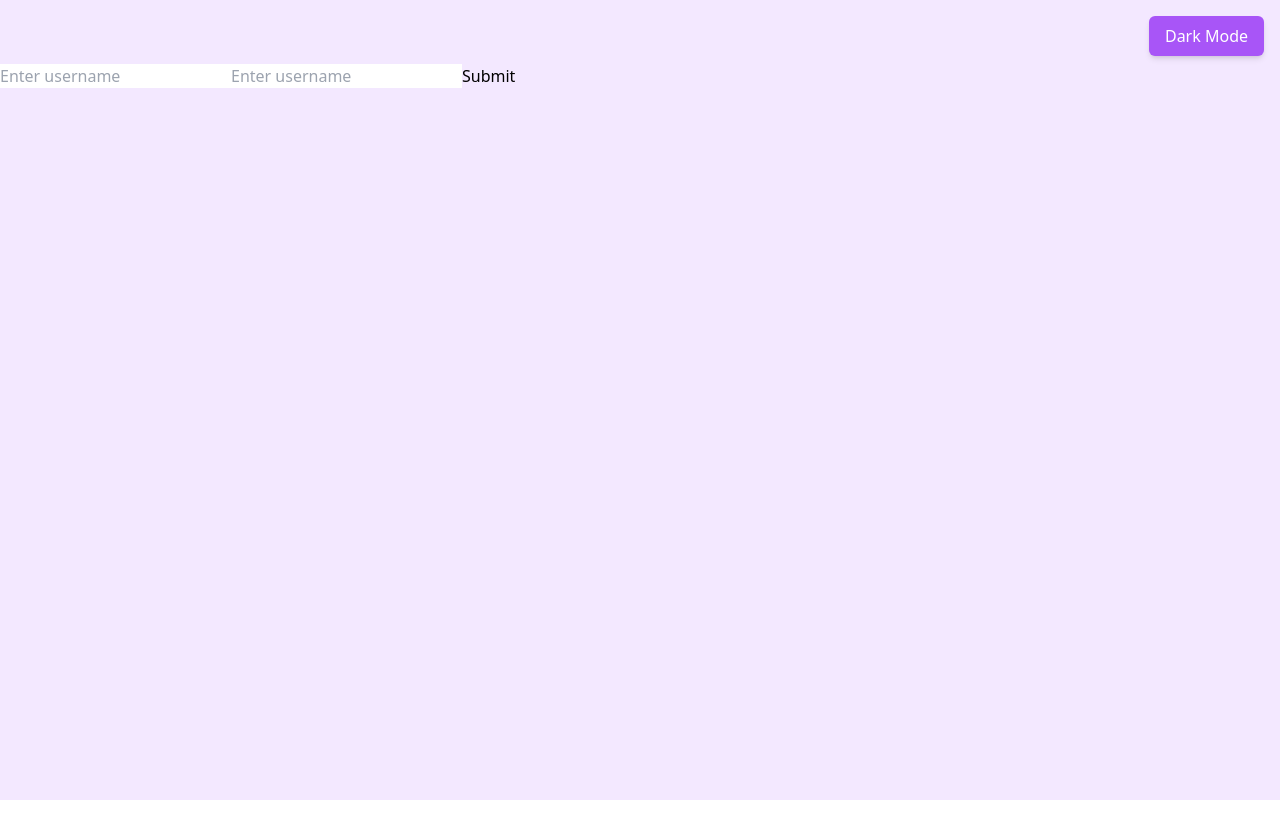
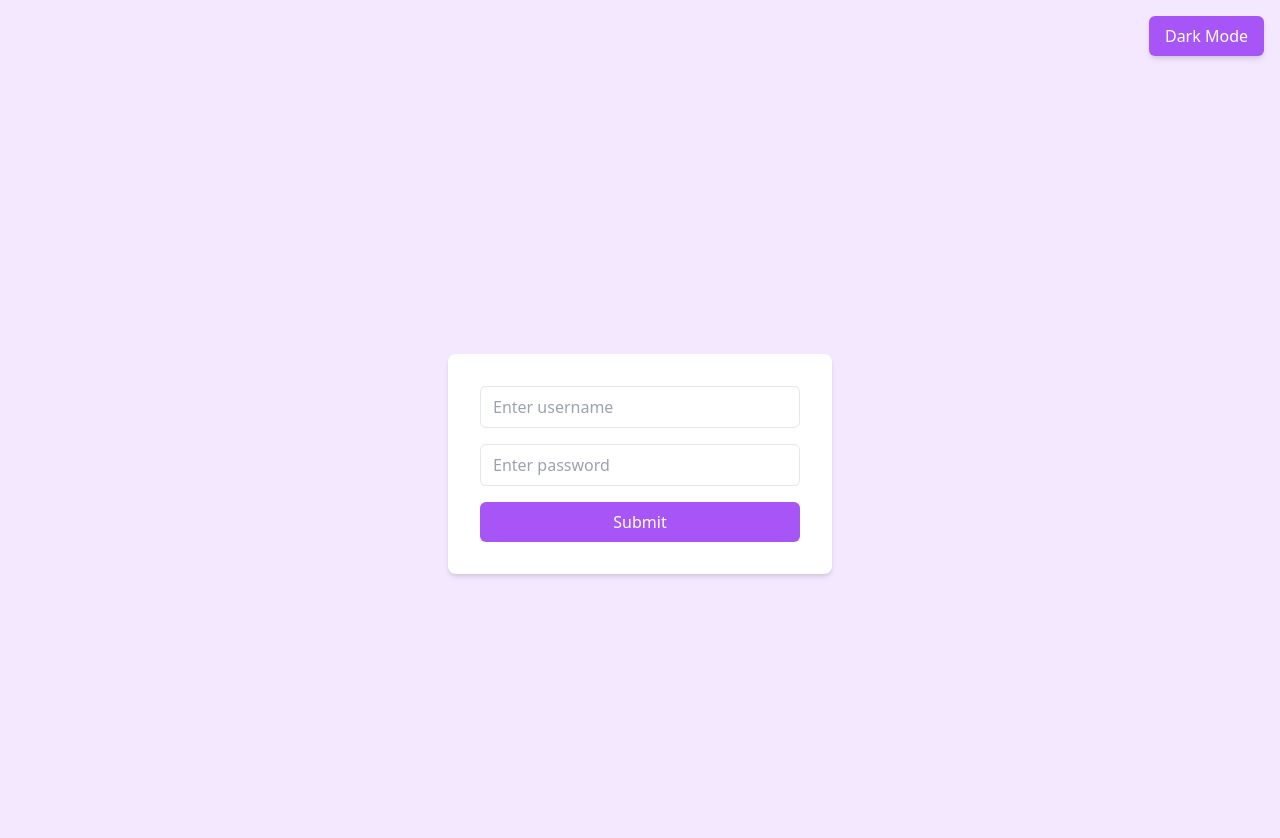
Before and after one commit to roystondz/campusConnect, a React (Vite) app in the folder frontend/: page /login in a window 1280 px wide. Shown: the top 838 px of the page. Before the commit the page ends 800 px from the top, so only its background shows below. Built offline with nearby package versions, Linux system fonts and the light colour scheme.

Commit message:
tailwind css

```diff
--- a/frontend/components/Login.jsx
+++ b/frontend/components/Login.jsx
@@ -23,12 +23,30 @@ const Login = () => {
 
 
   return (
-    <div>
-      <form onSubmit={handleSubmit}>
-        <input type="text" value={inputData} onChange={handleInputChange} placeholder="Enter username" />
-        <input type="password" value={inputData} onChange={handleInputChange} placeholder="Enter username" />
-        <button type="submit">Submit</button>
-      </form>
+    <div className="flex justify-center items-center h-screen bg-purple-100 dark:bg-gray-800">
+      <div className="bg-white dark:bg-gray-700 p-8 rounded-lg shadow-md w-96">
+        <form onSubmit={handleSubmit} className="space-y-4">
+          <input
+            type="text"
+            value={inputData}
+            onChange={handleInputChange}
+            placeholder="Enter username"
+            className="w-full px-3 py-2 border rounded-md dark:bg-gray-600 dark:text-white dark:border-gray-500"
+          />
+          <input
+            type="password"
+            value={inputPassword}
+            onChange={handleInputChange}
+            placeholder="Enter password"
+            className="w-full px-3 py-2 border rounded-md dark:bg-gray-600 dark:text-white dark:border-gray-500"
+          />
+          <button
+            type="submit"
+            className="w-full bg-purple-500 text-white py-2 rounded-md hover:bg-purple-600 transition-colors duration-300"
+          >
+            Submit </button>
+        </form>
+      </div>
     </div>
   );
 };
```
